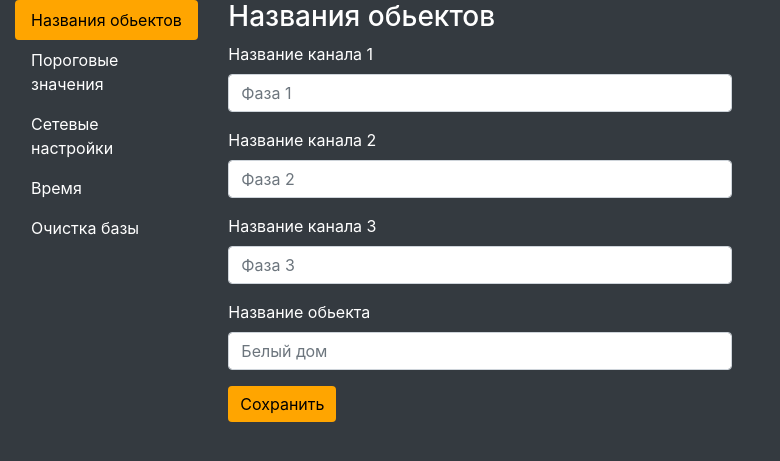
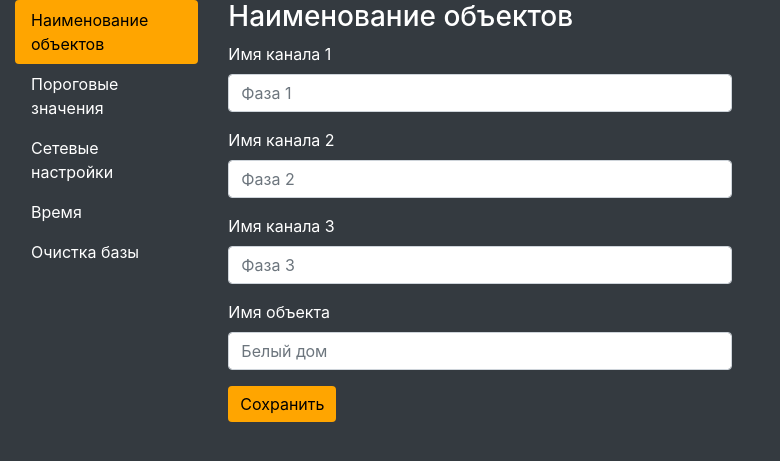
Before and after one commit to saurex83/Current_mitter_web, a Python web app: template webapplication/templates/configure.html in a window 1280 px wide. Shown: the part 75-536 px from the top of the page, without its empty margins (0-780 px from the left). Run offline with Jinja, Linux system fonts and the light colour scheme; the template is opened without the code that fills it, so the values that code supplies are empty; some libraries are stand-ins or nearby versions.

Commit message:
Change texts, table rus

```diff
--- a/webapplication/templates/base.html
+++ b/webapplication/templates/base.html
@@ -186,7 +186,7 @@
                 type: "GET",
                 contentType: 'application/json; charset=utf-8',
                 success: function(resultData) {
-                  document.getElementById("object-name").innerHTML = "Обьект: " + resultData['NAME_OBJ']
+                  document.getElementById("object-name").innerHTML = "Объект: " + resultData['NAME_OBJ']
                 },
                 timeout: 120000,
             });
--- a/webapplication/templates/configure_view.html
+++ b/webapplication/templates/configure_view.html
@@ -15,7 +15,7 @@
         <ul class="nav flex-column nav-pills" id="left-nav-panel" role="tablist" aria-orientation="vertical">
 
             <li class="nav-item">
-                <a class="nav-link active"  data-toggle="pill" href="#tabPanel-names" role="tab" aria-selected="true">Названия обьектов</a>
+                <a class="nav-link active"  data-toggle="pill" href="#tabPanel-names" role="tab" aria-selected="true">Наименование объектов</a>
             </li>
 
             <li class="nav-item">
@@ -44,24 +44,24 @@
 <!-- Вкладка настроек названий обьектов-->
             <div class="tab-pane fade show active" id="tabPanel-names" role="tabpanel">
                 <form id="form-names">
-                    <h3>Названия обьектов</h3>
+                    <h3>Наименование объектов</h3>
                     <div class="form-group">
-                        <label for="channel1-Name">Название канала 1</label>
+                        <label for="channel1-Name">Имя канала 1</label>
                         <input type="text"  maxlength="32" class="form-control" id="channel1-Name" placeholder="Фаза 1">
                     </div>
 
                     <div class="form-group">
-                        <label for="channel2-Name">Название канала 2</label>
+                        <label for="channel2-Name">Имя канала 2</label>
                         <input type="text" maxlength="32" class="form-control" id="channel2-Name" placeholder="Фаза 2">
                     </div>
 
                     <div class="form-group">
-                        <label for="channel3-Name">Название канала 3</label>
+                        <label for="channel3-Name">Имя канала 3</label>
                         <input type="text" maxlength="32" class="form-control" id="channel3-Name" placeholder="Фаза 3">
                     </div>
 
                    <div class="form-group">
-                        <label for="object-Name">Название обьекта</label>
+                        <label for="object-Name">Имя объекта</label>
                         <input type="text" maxlength="64" class="form-control" id="object-Name" placeholder="Белый дом">
                     </div>
                     <button type="button" id ="btn-save-names" class="btn btn-primary mb-2">Сохранить</button>
```
Also changed, not shown: webapplication/templates/journal_view.html (+12 -0 lines).
